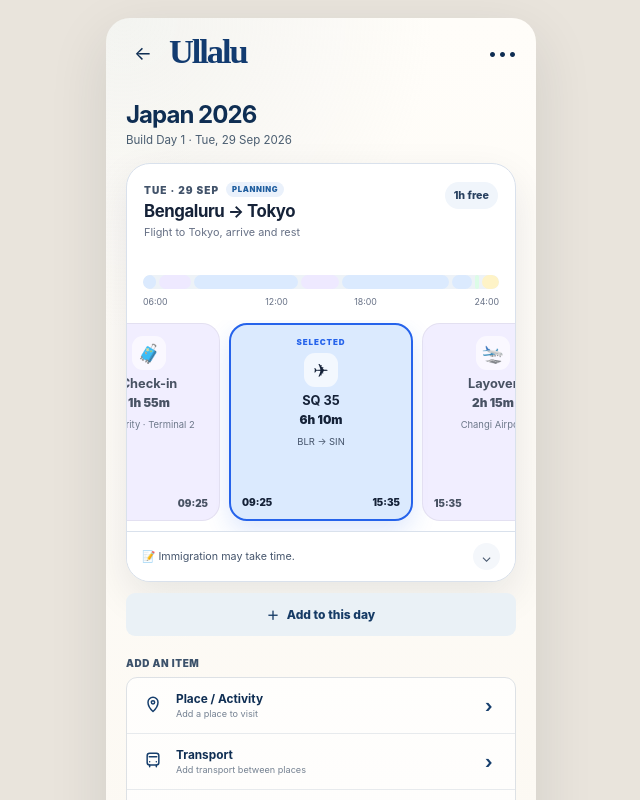
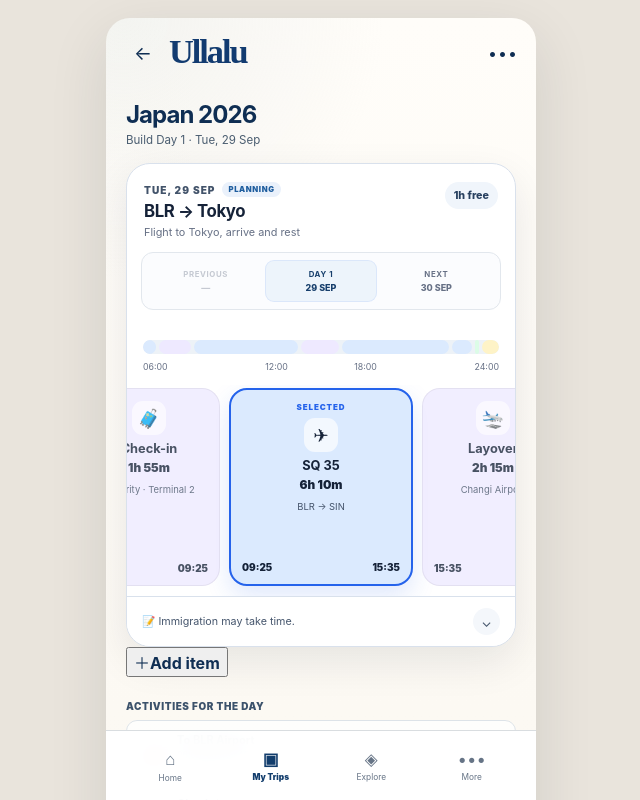
Before and after one commit to brijbh/ullalu, a Next.js app: page /trip/japan-2026/day/1 in a window 1280 px wide. Shown: the top 800 px of the page, without its empty margins (319-959 px from the left). Built offline with nearby package versions, Linux system fonts and the light colour scheme.

Commit message:
feat: add day flipping item drawer and synced agenda

```diff
--- a/app/trip/japan-2026/day/1/page.tsx
+++ b/app/trip/japan-2026/day/1/page.tsx
@@ -3,28 +3,30 @@
 import { FormEvent, useEffect, useMemo, useState } from "react";
 import Link from "next/link";
 import styles from "../../../../JourneyFlow.module.css";
-import DayCard, { type DayCardSegmentKind } from "../../../../components/DayCard";
-import { AppHeader, SuggestionIcon } from "../../../../components/JourneyUI";
+import DayCard, { type DayCardSegmentKind, type DayNavigationItem } from "../../../../components/DayCard";
+import { AppHeader, BottomNav, SuggestionIcon } from "../../../../components/JourneyUI";
 import {
-  DEFAULT_DAY1_SEGMENTS,
   DEFAULT_DRAFT,
+  DEFAULT_TRIP_DAYS,
   durationLabel,
   freeTimeLabel,
-  getDay1Segments,
   getDraft,
+  getTripDays,
   iconForKind,
   minutesBetween,
   saveDay1Segments,
+  saveTripDays,
+  type PlannerDay,
   type PlannerSegment,
   type TripDraft,
 } from "../../../../lib/tripSession";
 
-const suggestions = [
-  ["place", "Place / Activity", "Add a place to visit", "activity"],
-  ["transport", "Transport", "Add transport between places", "travel"],
-  ["reservation", "Reservation", "Add a booking (restaurant, etc.)", "reservation"],
-  ["rest", "Hotel / Rest", "Add hotel or rest time", "rest"],
-  ["buffer", "Buffer", "Add waiting, security or buffer time", "buffer"],
+const itemTypes = [
+  ["place", "Place / Activity", "Add somewhere you want to spend time", "activity"],
+  ["transport", "Transport", "Add movement between places", "travel"],
+  ["reservation", "Reservation", "Add something fixed in time", "reservation"],
+  ["rest", "Hotel / Rest", "Add hotel, sleep or rest time", "rest"],
+  ["buffer", "Buffer", "Add waiting, security or overhead", "buffer"],
 ] as const;
 
 type EditorState = {
@@ -44,25 +46,57 @@ const blankEditor: EditorState = {
   detail: "",
 };
 
+function shortDate(date: string) {
+  const parts = date.replace(",", "").split(" ");
+  return parts.slice(-2).join(" ").toUpperCase();
+}
+
 export default function DayComposerPage() {
   const [draft, setDraft] = useState<TripDraft>(DEFAULT_DRAFT);
-  const [segments, setSegments] = useState<PlannerSegment[]>(DEFAULT_DAY1_SEGMENTS);
+  const [days, setDays] = useState<PlannerDay[]>(DEFAULT_TRIP_DAYS);
+  const [dayIndex, setDayIndex] = useState(0);
+  const [selectedIndex, setSelectedIndex] = useState<number | undefined>(2);
+  const [pickerOpen, setPickerOpen] = useState(false);
   const [editor, setEditor] = useState<EditorState | null>(null);
   const [saved, setSaved] = useState(false);
 
   useEffect(() => {
     setDraft(getDraft());
-    setSegments(getDay1Segments());
+    setDays(getTripDays());
   }, []);
 
+  const currentDay = days[dayIndex] ?? days[0] ?? DEFAULT_TRIP_DAYS[0];
+  const segments = currentDay.segments;
   const freeTime = useMemo(() => freeTimeLabel(segments), [segments]);
 
-  function openNew(kind: DayCardSegmentKind) {
-    const suggestion = suggestions.find((item) => item[3] === kind);
+  function changeDay(nextIndex: number) {
+    if (nextIndex < 0 || nextIndex >= days.length) return;
+    setDayIndex(nextIndex);
+    setSelectedIndex(undefined);
+    setEditor(null);
+    setPickerOpen(false);
+  }
+
+  function commitSegments(updated: PlannerSegment[]) {
+    const updatedDays = days.map((day, index) => (
+      index === dayIndex
+        ? { ...day, segments: updated, planned: updated.length > 0, route: day.route === "Not planned yet" ? "Plan this day" : day.route }
+        : day
+    ));
+    setDays(updatedDays);
+    saveTripDays(updatedDays);
+    if (currentDay.day === 1) saveDay1Segments(updated);
+    setSaved(true);
+    window.setTimeout(() => setSaved(false), 1400);
+  }
+
+  function chooseItemType(kind: DayCardSegmentKind) {
+    const item = itemTypes.find((entry) => entry[3] === kind);
+    setPickerOpen(false);
     setEditor({
       ...blankEditor,
       kind,
-      title: suggestion ? suggestion[1].replace("Place / Activity", "Activity").replace("Hotel / Rest", "Hotel / Rest") : "",
+      title: item ? item[1].replace("Place / Activity", "Activity") : "",
     });
   }
 
@@ -80,6 +114,7 @@ export default function DayComposerPage() {
   function saveEditor(event: FormEvent<HTMLFormElement>) {
     event.preventDefault();
     if (!editor) return;
+
     const minutes = minutesBetween(editor.start, editor.end);
     const next: PlannerSegment = {
       id: editor.id ?? `segment-${Date.now()}`,
@@ -99,23 +134,37 @@ export default function DayComposerPage() {
       : [...segments, next];
 
     updated.sort((a, b) => a.start.localeCompare(b.start));
-    setSegments(updated);
-    saveDay1Segments(updated);
+    commitSegments(updated);
     setEditor(null);
-    setSaved(true);
-    window.setTimeout(() => setSaved(false), 1600);
+    setSelectedIndex(Math.max(0, updated.findIndex((segment) => segment.id === next.id)));
   }
 
   function removeSegment(id: string) {
     const updated = segments.filter((segment) => segment.id !== id);
-    setSegments(updated);
-    saveDay1Segments(updated);
+    commitSegments(updated);
+    setSelectedIndex(undefined);
   }
 
-  function resetDay() {
-    setSegments(DEFAULT_DAY1_SEGMENTS);
-    saveDay1Segments(DEFAULT_DAY1_SEGMENTS);
-  }
+  const dayNavigation: DayNavigationItem[] = [
+    {
+      label: "PREVIOUS",
+      date: dayIndex > 0 ? shortDate(days[dayIndex - 1].date) : "—",
+      disabled: dayIndex === 0,
+      onClick: () => changeDay(dayIndex - 1),
+    },
+    {
+      label: `DAY ${currentDay.day}`,
+      date: shortDate(currentDay.date),
+      active: true,
+      onClick: () => setSelectedIndex(undefined),
+    },
+    {
+      label: "NEXT",
+      date: dayIndex < days.length - 1 ? shortDate(days[dayIndex + 1].date) : "—",
+      disabled: dayIndex >= days.length - 1,
+      onClick: () => changeDay(dayIndex + 1),
+    },
+  ];
 
   return (
     <main className={styles.screen}>
@@ -126,7 +175,7 @@ export default function DayComposerPage() {
           <div className={styles.tripHead}>
             <div>
               <h1>{draft.name || "Japan 2026"}</h1>
-              <p>Build Day 1 · Tue, 29 Sep 2026</p>
+              <p>Build Day {currentDay.day} · {currentDay.date}</p>
             </div>
             {saved ? <span className={styles.savedPill}>Saved</span> : null}
           </div>
@@ -134,41 +183,36 @@ export default function DayComposerPage() {
           <div className={styles.composerCardWrap}>
             <DayCard
               mode="planning"
-              dayLabel="TUE · 29 SEP"
-              route="Bengaluru → Tokyo"
-              subtitle="Flight to Tokyo, arrive and rest"
+              dayLabel={currentDay.date.toUpperCase()}
+              route={currentDay.route}
+              subtitle={currentDay.subtitle || "Start shaping this day."}
               freeTime={freeTime}
               segments={segments}
-              selectedIndex={Math.min(2, Math.max(0, segments.length - 1))}
-              note="Immigration may take time."
+              selectedIndex={selectedIndex}
+              onSelectSegment={setSelectedIndex}
+              dayNavigation={dayNavigation}
+              note={currentDay.day === 1 ? "Immigration may take time." : undefined}
             />
           </div>
 
-          <button className={styles.secondaryButton} type="button" onClick={() => openNew("activity")}>
-            <span aria-hidden="true">＋</span> Add to this day
-          </button>
-
-          <p className={styles.sectionLabel}>ADD AN ITEM</p>
-          <div className={styles.suggestionList}>
-            {suggestions.map(([iconKind, title, detail, segmentKind]) => (
-              <button className={styles.suggestionButton} type="button" key={title} onClick={() => openNew(segmentKind)}>
-                <span className={styles.suggestionIcon}><SuggestionIcon kind={iconKind} /></span>
-                <span className={styles.suggestionCopy}>
-                  <strong>{title}</strong>
-                  <span>{detail}</span>
-                </span>
-                <b className={styles.suggestionArrow} aria-hidden="true">›</b>
-              </button>
-            ))}
+          <div className={styles.dayActionRow}>
+            <button className={styles.dayActionButton} type="button" onClick={() => setPickerOpen(true)}>
+              <span aria-hidden="true">＋</span>
+              <strong>Add item</strong>
+            </button>
           </div>
 
           <div className={styles.composerSectionHead}>
-            <p className={styles.sectionLabel}>DAY ITEMS</p>
-            <button type="button" onClick={resetDay}>Reset sample</button>
+            <p className={styles.sectionLabel}>ACTIVITIES FOR THE DAY</p>
           </div>
+
           <div className={styles.composerItems}>
-            {segments.map((segment) => (
-              <article className={styles.composerItem} key={segment.id}>
+            {segments.length ? segments.map((segment, index) => (
+              <article
+                className={`${styles.composerItem} ${selectedIndex === index ? styles.composerItemSelected : ""}`}
+                key={segment.id}
+                onClick={() => setSelectedIndex(index)}
+              >
                 <span className={styles.composerItemIcon} aria-hidden="true">{segment.icon}</span>
                 <span className={styles.composerItemCopy}>
                   <strong>{segment.title}</strong>
@@ -176,11 +220,13 @@ export default function DayComposerPage() {
                   <small>{segment.detail}</small>
                 </span>
                 <span className={styles.composerItemActions}>
-                  <button type="button" onClick={() => openEdit(segment)}>Edit</button>
-                  <button type="button" onClick={() => removeSegment(segment.id)} aria-label={`Delete ${segment.title}`}>×</button>
+                  <button type="button" onClick={(event) => { event.stopPropagation(); openEdit(segment); }}>Edit</button>
+                  <button type="button" onClick={(event) => { event.stopPropagation(); removeSegment(segment.id); }} aria-label={`Delete ${segment.title}`}>×</button>
                 </span>
               </article>
-            ))}
+            )) : (
+              <div className={styles.emptyState}>Nothing planned yet. Add the first item to shape this day.</div>
+            )}
           </div>
 
           <div className={styles.freeTime}>
@@ -189,10 +235,36 @@ export default function DayComposerPage() {
           </div>
 
           <Link className={styles.primaryButton} href="/trip/japan-2026">
-            Done with Day 1 <span aria-hidden="true">→</span>
+            Done with Day {currentDay.day} <span aria-hidden="true">→</span>
           </Link>
         </div>
+        <BottomNav active="trips" />
       </section>
+
+      {pickerOpen ? (
+        <div className={styles.composerOverlay} role="presentation" onMouseDown={(event) => {
+          if (event.currentTarget === event.target) setPickerOpen(false);
+        }}>
+          <section className={styles.itemPickerSheet} aria-label="Choose item type">
+            <div className={styles.composerSheetHead}>
+              <div>
+                <small>ADD ITEM</small>
+                <h2>What are you adding?</h2>
+              </div>
+              <button type="button" onClick={() => setPickerOpen(false)} aria-label="Close">×</button>
+            </div>
+            <div className={styles.itemTypeGrid}>
+              {itemTypes.map(([iconKind, title, detail, segmentKind]) => (
+                <button type="button" key={title} onClick={() => chooseItemType(segmentKind)}>
+                  <span className={styles.itemTypeIcon}><SuggestionIcon kind={iconKind} /></span>
+                  <strong>{title}</strong>
+                  <span>{detail}</span>
+                </button>
+              ))}
+            </div>
+          </section>
+        </div>
+      ) : null}
 
       {editor ? (
         <div className={styles.composerOverlay} role="presentation" onMouseDown={(event) => {
@@ -202,7 +274,7 @@ export default function DayComposerPage() {
             <div className={styles.composerSheetHead}>
               <div>
                 <small>{editor.id ? "EDIT ITEM" : "ADD ITEM"}</small>
-                <h2>{editor.id ? editor.title : "Add to Day 1"}</h2>
+                <h2>{editor.id ? editor.title : "Add to this day"}</h2>
               </div>
               <button type="button" onClick={() => setEditor(null)} aria-label="Close">×</button>
             </div>
@@ -220,7 +292,6 @@ export default function DayComposerPage() {
                 <option value="reservation">Reservation</option>
                 <option value="rest">Hotel / Rest</option>
                 <option value="buffer">Buffer</option>
-                <option value="free">Free time</option>
               </select>
             </div>
 
```
